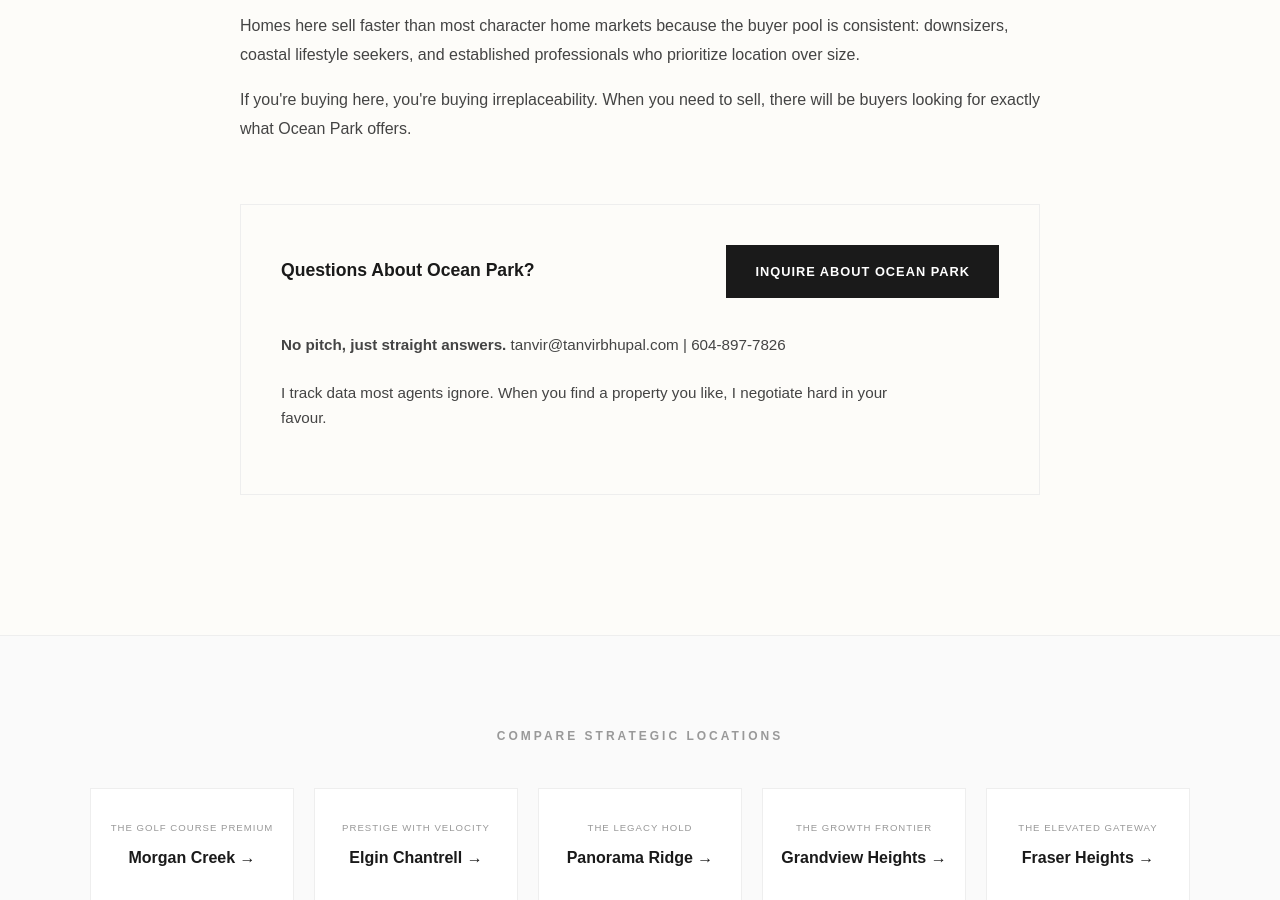
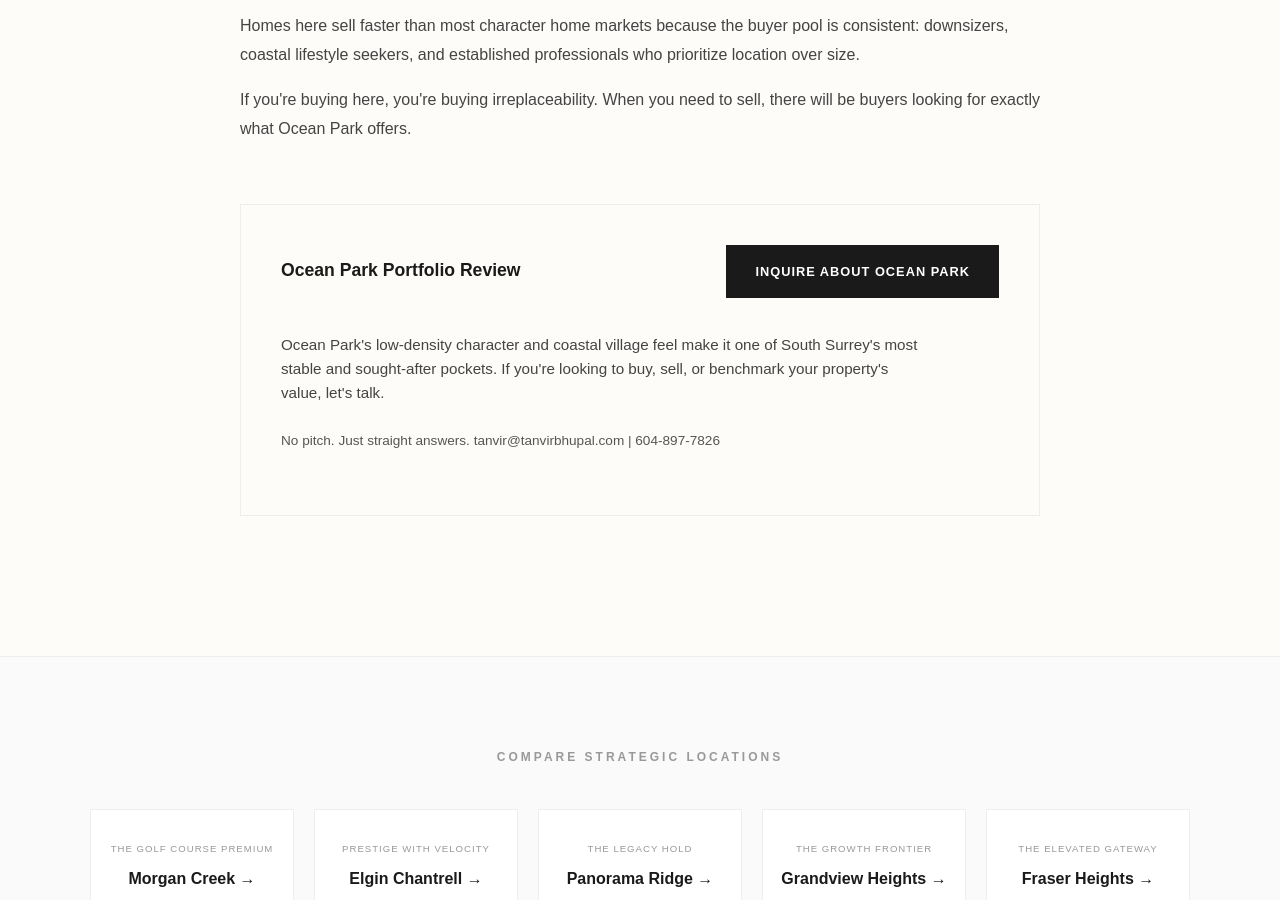
Before and after one commit to gvancouverhomes/tanvirbhupal-site, a Jekyll site: the page built from neighbourhoods/ocean-park.md, in a window 1280 px wide and 900 px high, scrolled down 3060 px. Built offline with Jekyll 4.4.1, drawn with Linux system fonts in a browser that asks for light colours.

Commit message:
Update Ocean Park CTA to stable asset class messaging

```diff
--- a/neighbourhoods/ocean-park.md
+++ b/neighbourhoods/ocean-park.md
@@ -114,12 +114,17 @@ permalink: /neighbourhoods/ocean-park/
   </section>
 
   <section class="audit-card" aria-labelledby="audit-heading">
-    <h2 id="audit-heading" class="audit-title">Questions About Ocean Park?</h2>
+    <h2 id="audit-heading" class="audit-title">Ocean Park Portfolio Review</h2>
     <div class="audit-action">
-      <a href="/contact/" class="audit-btn">INQUIRE ABOUT OCEAN PARK</a>
+      <a href="/contact" class="audit-btn">INQUIRE ABOUT OCEAN PARK</a>
     </div>
     <div class="audit-body">
-      <p class="audit-text"><strong>No pitch, just straight answers.</strong> tanvir@tanvirbhupal.com | 604-897-7826<br><br>I track data most agents ignore. When you find a property you like, I negotiate hard in your favour.</p>
+      <p class="audit-text">
+        Ocean Park's low-density character and coastal village feel make it one of South Surrey's most stable and sought-after pockets. If you're looking to buy, sell, or benchmark your property's value, let's talk.
+      </p>
+      <p class="audit-text" style="font-size: 0.85rem; color: var(--mid);">
+        No pitch. Just straight answers. tanvir@tanvirbhupal.com | 604-897-7826
+      </p>
     </div>
   </section>
 </article>
```
